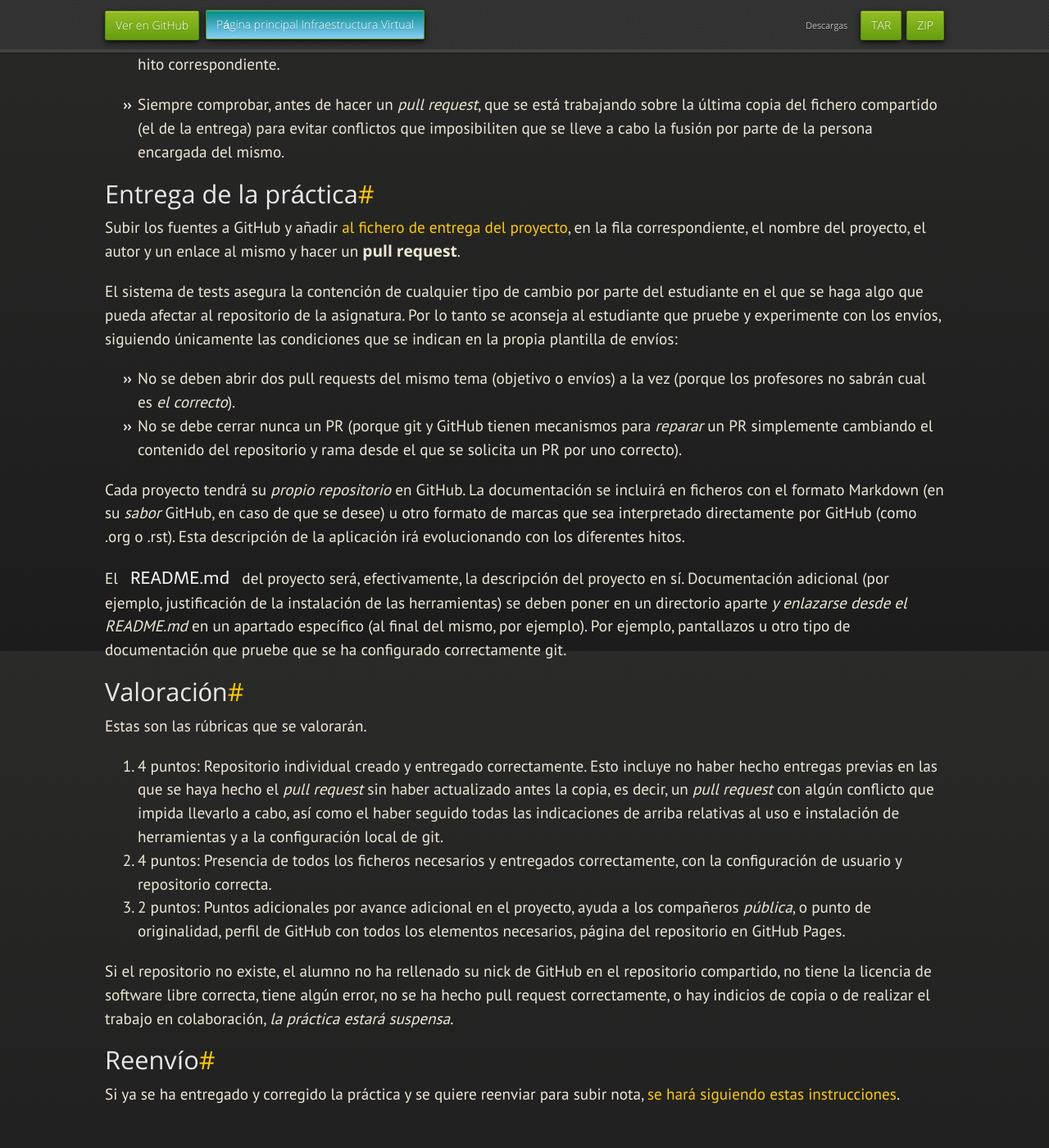
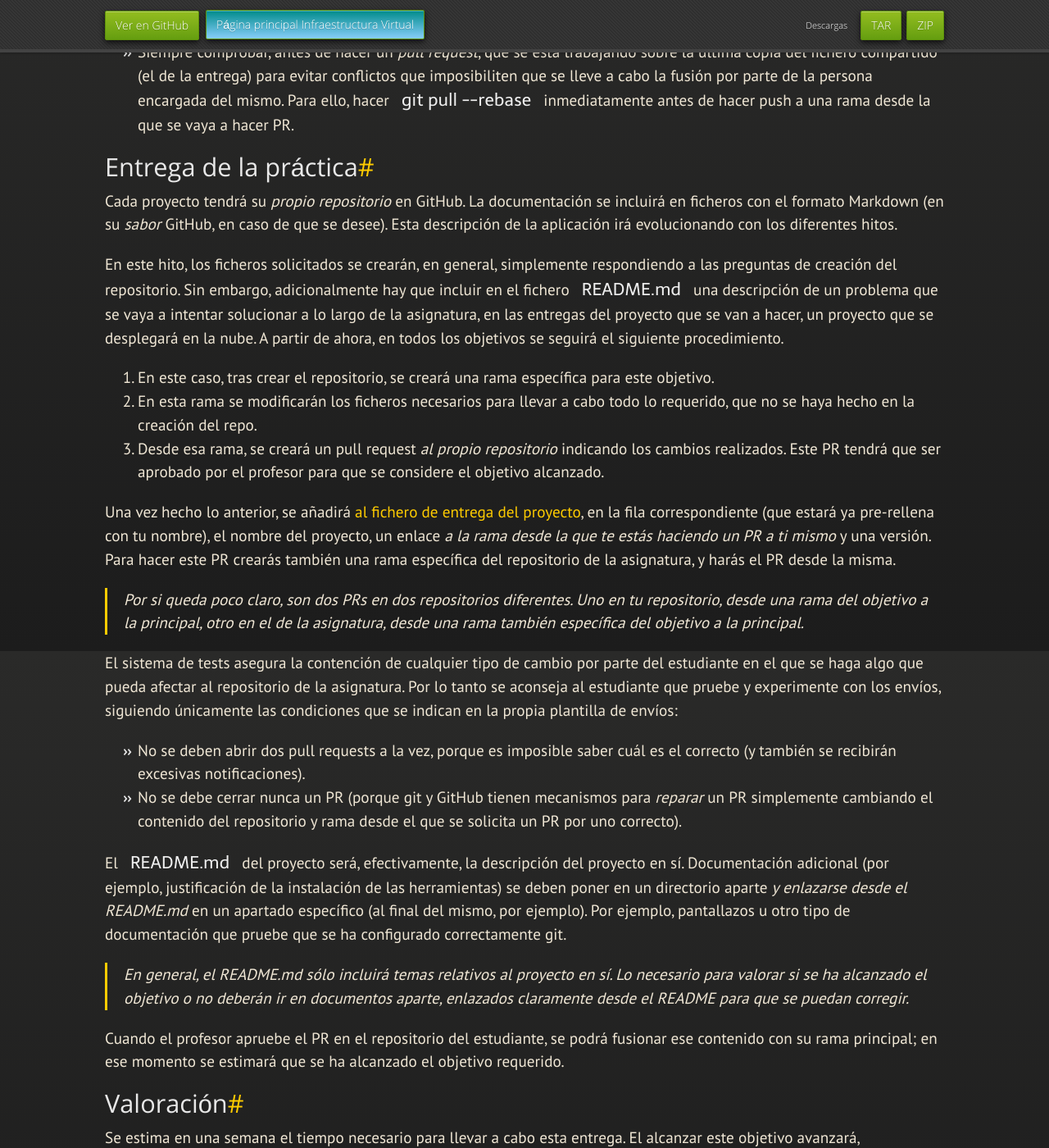
Before and after one commit to JJ/IV, a Jekyll site: the page built from documentos/proyecto/0.Repositorio.md, in a window 1280 px wide and 1400 px high, scrolled down 1906 px. Shown: the whole window at 82% size. Built offline with Jekyll 4.4.1, drawn with Linux system fonts in a browser that asks for light colours; nearby versions of some CDN libraries; some web fonts are replaced; our own code applies the rules of GitHub Pages for plain Markdown files; some of the changed text lies outside the part shown.

Commit message:
Sync documentos/proyecto/0.Repositorio.md de master a gh-pages

```diff
--- a/documentos/proyecto/0.Repositorio.md
+++ b/documentos/proyecto/0.Repositorio.md
@@ -3,21 +3,34 @@
 
 
 ---
-# Objetivo 0: entender correctamente la mecánica de la asignatura y el sistema de entrega
+# Objetivo 0: Entender correctamente la mecánica de la asignatura
 
 ## Motivación
 
-Esta asignatura tiene una serie de mecanismos específicos para su evaluación y entrega; estos mecanismos son los mismos que se usan en las empresas de desarrollo de software. Con este hito se pretende que el estudiante entienda correctamente estos mecanismos, así cómo el proceso de aprendizaje guiado que se va a llevar en esta asignatura.
+Esta asignatura tiene una serie de mecanismos específicos para su
+evaluación y entrega; estos mecanismos son los mismos que se usan en
+las empresas de desarrollo de software. Con este hito se pretende que
+el estudiante entienda correctamente estos mecanismos, así cómo el
+proceso de aprendizaje guiado que se va a llevar en esta asignatura.
 
-A la vez, el estudiante tendrá que describir un problema general que se irá resolviendo, a través de la asignatura, usando software. Este problema general tendrá que incluir obligatoriamente un componente que se pueda desplegar en la nube. Este es el objetivo secundario: que el estudiante entienda el concepto de "problema" y de "solución basada en la nube".
+A la vez, el estudiante tendrá que describir un problema general que
+se irá resolviendo, a través de la asignatura, usando software. Este
+problema general tendrá que incluir obligatoriamente un componente que
+se pueda desplegar en la nube. Este es el objetivo secundario: que el
+estudiante entienda el concepto de "problema" y de "solución basada en
+la nube".
 
 ## Descripción
 
 En este hito 0 del proyecto se trata de poner a punto las herramientas
-que se van a usar para comunicar los objetivos, los ejercicios y las
-prácticas durante el resto del curso, a la vez que se busca que se
-interioricen una serie de buenas prácticas a la hora de trabajar con
-repositorios de `git`. Para ello, se creará un repositorio que se
+que se van a usar para mostrar el progreso del aprendizaje durante el
+resto del curso, a la vez que se busca que se interioricen una serie
+de buenas prácticas en desarrollo de software, que están siempre
+mediados por `git` en los entornos de trabajo actuales, que en general
+siguen el denominado [manifiesto
+ágil](https://agilemanifesto.org/iso/es/manifesto.html).
+
+Para ello, se creará un repositorio que se
 usará durante el resto de la asignatura para mostrar el avance el
 proyecto en diferentes hitos de despliegue de una aplicación. El
 repositorio contendrá
@@ -29,25 +42,21 @@
   que se quiere resolver. Las herramientas (excepto el lenguaje) se
   irán decidiendo sobre la marcha.
 
-* Licencia que se va a usar en el proyecto.
+* Licencia que se va a usar en el proyecto, ya que se trata de un
+  proyecto de software libre.
 
 * Otro fichero o serie de ficheros de uso habitual en repositorios.
 
 ## Prerrequisitos
 
-Haber rellenado en la hoja de cálculo compartida la equivalencia entre nombre
-real y nick en GitHub (que se ha compartido con todos los nicks que se han dado
-al profesor), así como nick en Telegram, y haber cumplimentado los objetivos de
-la primera sesión; es decir, la sesión de la primera semana.
+1. Haber rellenado en la hoja de cálculo compartida la equivalencia
+   entre nombre real y nick en GitHub, así como nick en Telegram.
 
-El fichero de objetivos personal debe colocarse en el directorio en el
-que se indique y tener el nombre que se indique (generalmente, el
-nombre de usuario de GitHub y la extensión `.md`). Se debe entregar al
-menos dos horas antes de que se entregue el hito. Estas condiciones
-serán las mismas para todos los hitos.
-
-Por esta razón también, la entrega de objetivos y del hito del
-proyecto *siempre* se harán en hitos separados.
+2. En general, va a ser necesario que entiendas el mecanismo de la
+   asignatura y sus contenidos. Por ello, consulta los objetivos
+   impartidos en la [primera
+   sesión](https://github.com/JJ/IV-21-22/blob/master/sesiones/semana-01)
+   si no has podido asistir a clase.
 
 ## Explicación
 
@@ -72,17 +81,19 @@
   Emacs, VSCode, Atom o NetBeans, suelen tener un sistema de control de
   versiones integrado, o bien la línea de órdenes, lo que se recomienda, pero
   *solo para las órdenes propias de git* (es decir, excluyendo órdenes de
-  GitHub como crear repositorios, que son propias de la web). No usar *nunca*
-  (para esta asignatura) el interfaz gráfico de GitHub ni, salvo en caso de
-  urgencia (considerándose como tal que tengas que hacer algo urgentemente y no
-  tengas acceso a tu propio ordenador, sino solo a un navegador y recuerdes tu
-  contraseña de GitHub (no es que estemos recomendando meter contraseñas de
-  nada en ordenadores ajenos (vale, ya paro. Que no lo hagáis y ya está))),
-  editar usando el editor de GitHub.
+  GitHub como crear repositorios, que son propias de la web).
 
-* Hacer commits que abarquen una sola funcionalidad o tarea, pero solo
+* Entender bien el concepto de *commit*; por esa razón, hacer commits
+  que abarquen una sola funcionalidad o tarea, pero solo
   si la funcionalidad es correcta (no tiene errores sintácticos, por
   ejemplo). Hacer commits a menudo.
+
+* De la misma forma, recordar que *commit* y *push* no son
+  inseparables. Se hace push cuando se quiere sincronizar, y cuando se
+  quieren pasar los tests. En caso de recursos de test limitados
+  (créditos limitados, por ejemplo), cuantos menos push se hagan,
+  mejor. Por eso, hacerlos sólo cuando se haya terminado una sesión de
+  trabajo o se quiera sincronizar con el resto del equipo.
 
 * Usar desde el principio un fichero `.gitignore` para evitar añadir
   accidentalmente ficheros que no deban estar en el repositorio, como ficheros
@@ -94,14 +105,47 @@
 * Siempre comprobar, antes de hacer un *pull request*, que se está trabajando
   sobre la última copia del fichero compartido (el de la entrega) para evitar
   conflictos que imposibiliten que se lleve a cabo la fusión por parte de la
-  persona encargada del mismo.
+  persona encargada del mismo. Para ello, hacer `git pull --rebase`
+  inmediatamente antes de hacer push a una rama desde la que se vaya a
+  hacer PR.
 
 ## Entrega de la práctica
 
-Subir los fuentes a GitHub y añadir
-[al fichero de entrega del proyecto](https://github.com/JJ/IV-20-21/blob/master/proyectos/hito-0.md),
-en la fila correspondiente, el nombre del proyecto, el autor y un enlace al
-mismo y hacer un **pull request**.
+Cada proyecto tendrá su *propio repositorio* en GitHub. La documentación se
+incluirá en ficheros con el formato Markdown (en su *sabor* GitHub, en caso de
+que se desee). Esta descripción de la aplicación irá evolucionando
+con los diferentes hitos.
+
+En este hito, los ficheros solicitados se crearán, en general,
+simplemente respondiendo a las preguntas de creación del
+repositorio. Sin embargo, adicionalmente hay que incluir en el fichero
+`README.md` una descripción de un problema que se vaya a intentar
+solucionar a lo largo de la asignatura, en las entregas del proyecto
+que se van a hacer, un proyecto que se desplegará en la nube. A partir
+de ahora, en todos los objetivos se seguirá el siguiente
+procedimiento.
+
+1. En este caso, tras crear el repositorio, se creará una rama
+   específica para este objetivo.
+2. En esta rama se modificarán los ficheros necesarios para llevar a
+   cabo todo lo requerido, que no se haya hecho en la creación del
+   repo.
+3. Desde esa rama, se creará un pull request *al propio repositorio*
+   indicando los cambios realizados. Este PR tendrá que ser aprobado
+   por el profesor para que se considere el objetivo alcanzado.
+
+Una vez hecho lo anterior, se añadirá
+[al fichero de entrega del proyecto](https://github.com/JJ/IV-21-22/blob/master/proyectos/objetivo-0),
+en la fila correspondiente (que estará ya pre-rellena con tu nombre),
+el nombre del proyecto, un enlace *a la rama desde la que te estás
+haciendo un PR a ti mismo* y una versión. Para hacer este PR crearás
+también una rama específica del repositorio de la asignatura, y harás
+el PR desde la misma.
+
+> Por si queda poco claro, son dos PRs en dos repositorios
+> diferentes. Uno en tu repositorio, desde una rama del objetivo a la
+> principal, otro en el de la asignatura, desde una rama también
+> específica del objetivo a la principal.
 
 El sistema de tests asegura la contención de cualquier tipo de cambio
 por parte del estudiante en el que se haga algo que pueda afectar al
@@ -109,18 +153,11 @@
 que pruebe y experimente con los envíos, siguiendo únicamente las
 condiciones que se indican en la propia plantilla de envíos:
 
-* No se deben abrir dos pull requests del mismo tema (objetivo o
-  envíos) a la vez (porque los profesores no sabrán cual es *el
-  correcto*).
+* No se deben abrir dos pull requests a la vez, porque es imposible
+  saber cuál es el correcto (y también se recibirán excesivas notificaciones).
 * No se debe cerrar nunca un PR (porque git y GitHub tienen mecanismos
   para *reparar* un PR simplemente cambiando el contenido del
   repositorio y rama desde el que se solicita un PR por uno correcto).
-
-Cada proyecto tendrá su *propio repositorio* en GitHub. La documentación se
-incluirá en ficheros con el formato Markdown (en su *sabor* GitHub, en caso de
-que se desee) u otro formato de marcas que sea interpretado directamente por
-GitHub (como .org o .rst). Esta descripción de la aplicación irá evolucionando
-con los diferentes hitos.
 
 El `README.md` del proyecto será, efectivamente, la descripción del
 proyecto en sí. Documentación adicional (por ejemplo, justificación de
@@ -129,28 +166,17 @@
 final del mismo, por ejemplo). Por ejemplo, pantallazos u otro tipo de
 documentación que pruebe que se ha configurado correctamente git.
 
+> En general, el README.md sólo incluirá temas relativos al proyecto
+> en sí. Lo necesario para valorar si se ha alcanzado el objetivo o no
+> deberán ir en documentos aparte, *enlazados claramente desde el
+> README* para que se puedan corregir.
+
+Cuando el profesor apruebe el PR en el repositorio del estudiante, se
+podrá fusionar ese contenido con su rama principal; en ese momento se
+estimará que se ha alcanzado el objetivo requerido.
+
 ## Valoración
 
-Estas son las rúbricas que se valorarán.
-
-1. 4 puntos: Repositorio individual creado y entregado correctamente. Esto
-   incluye no haber hecho entregas previas en las que se haya hecho el *pull
-   request* sin haber actualizado antes la copia, es decir, un *pull request*
-   con algún conflicto que impida llevarlo a cabo, así como el haber seguido
-   todas las indicaciones de arriba relativas al uso e instalación de
-   herramientas y a la configuración local de git.
-2. 4 puntos: Presencia de todos los ficheros necesarios y entregados
-   correctamente, con la configuración de usuario y repositorio correcta.
-3. 2 puntos: Puntos adicionales por avance adicional en el proyecto, ayuda a
-   los compañeros *pública*, o punto de originalidad, perfil de GitHub con
-   todos los elementos necesarios, página del repositorio en GitHub Pages.
-
-Si el repositorio no existe, el alumno no ha rellenado su nick de GitHub en el
-repositorio compartido, no tiene la licencia de software libre correcta, tiene
-algún error, no se ha hecho pull request correctamente, o hay indicios de copia
-o de realizar el trabajo en colaboración, *la práctica estará suspensa*.
-
-## Reenvío
-
-Si ya se ha entregado y corregido la práctica y se quiere reenviar
-para subir nota, [se hará siguiendo estas instrucciones](Reenvios).
+Se estima en una semana el tiempo necesario para llevar a cabo esta
+entrega. El alcanzar este objetivo avanzará, aproximadamente, 7.5% de
+la asignatura.
```
